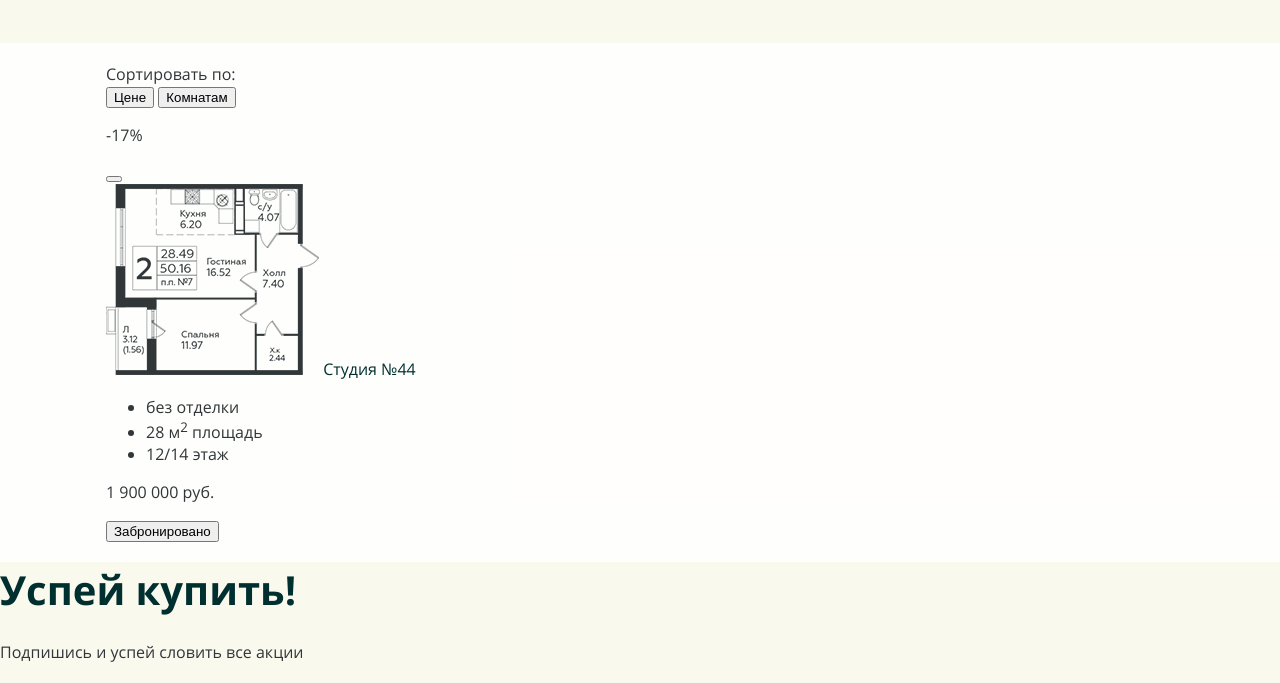
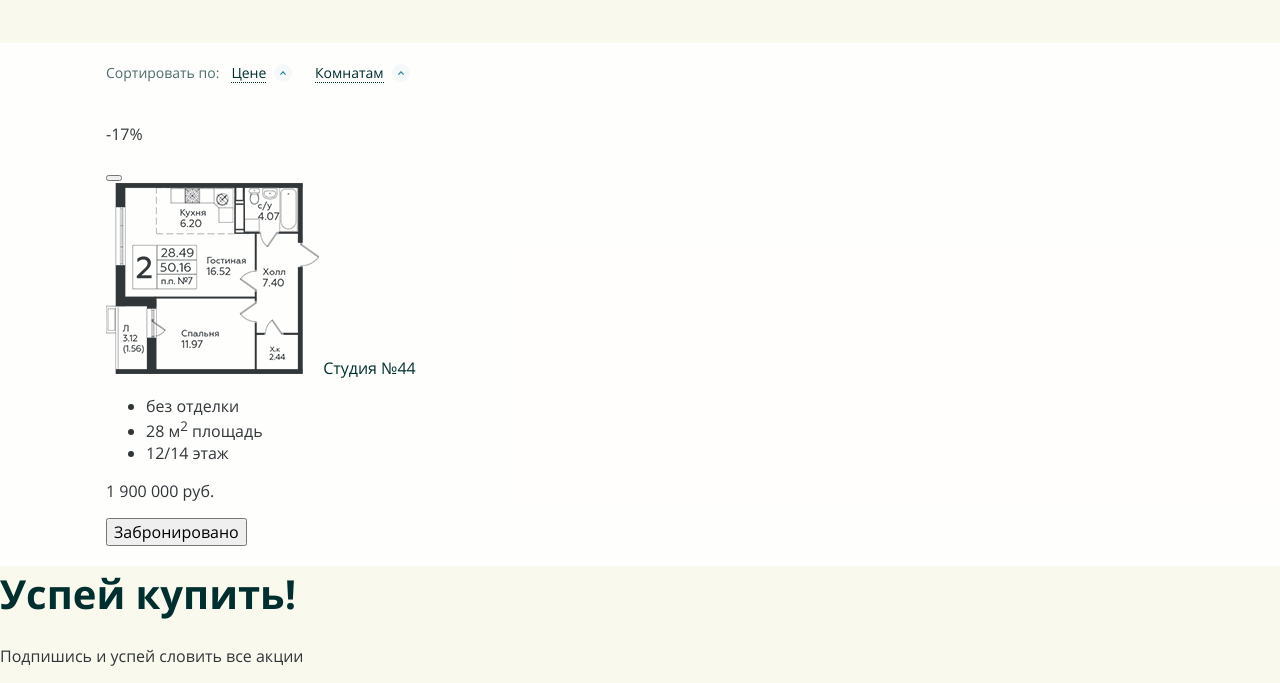
Before and after one commit to wrgraff/kelnik, a website: page dist/index.html in a window 1280 px wide. Shown: the part 260-943 px from the top of the page. Drawn offline with Linux system fonts and the light colour scheme.

Commit message:
added sorting

```diff
--- a/src/scss/modules/_common.scss
+++ b/src/scss/modules/_common.scss
@@ -5,3 +5,4 @@
 @import "logo/common";
 @import "menu/common";
 @import "contacts/common";
+@import "sorting/common";
--- a/src/scss/modules/global/_common.scss
+++ b/src/scss/modules/global/_common.scss
@@ -2,3 +2,4 @@
 @import "all";
 @import "focus";
 @import "links";
+@import "buttons";
--- /dev/null
+++ b/src/scss/modules/global/buttons.scss
@@ -0,0 +1,4 @@
+button {
+    font-size: inherit;
+    font-family: $font-family, sans-serif;
+}
--- /dev/null
+++ b/src/scss/modules/sorting/_common.scss
@@ -0,0 +1,48 @@
+.sorting {
+    display: flex;
+    align-items: baseline;
+    margin-bottom: rem-calc(40);
+    font-size: rem-calc(14);
+}
+
+.sorting__title {
+    margin-right: rem-calc(12);
+    color: rgba(color(primary), .7);
+}
+
+.sorting__handlers {
+
+}
+
+.sorting__button {
+    position: relative;
+    margin-right: rem-calc(45);
+    padding: 0;
+    color: color(primary);
+    background-color: transparent;
+    border: none;
+    border-bottom: 1px dotted;
+    cursor: pointer;
+    transition: color 250ms;
+
+    &::before {
+        content: '';
+        position: absolute;
+        left: 100%;
+        top: 50%;
+        transform: translateY(-50%);
+        display: block;
+        width: rem-calc(18);
+        height: rem-calc(18);
+        margin-left: rem-calc(8);
+        background-color: rgba(color(blue), .04);
+        background-image: url(../img/ico/chevron_up.svg);
+        background-repeat: no-repeat;
+        background-position: 50% 50%;
+        border-radius: 50%;
+    }
+
+    &:hover {
+        color: color(alert);
+    }
+}
```
Also changed, not shown: dist/static/css/style.css, dist/static/img/ico/chevron_up.svg (added).
